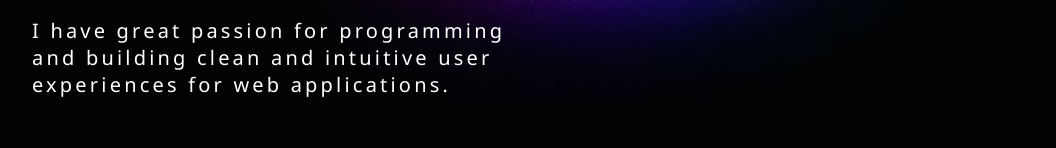
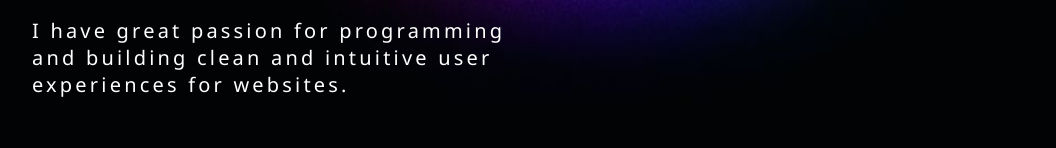
Before and after one commit to TenzinNsut/myportfolio, a website: page index.html in a window 1280 px wide. Shown: the part 416-564 px from the top of the page, without its empty margins (138-1194 px from the left). Drawn offline with Linux system fonts and the light colour scheme.

Commit message:
Update index.html

```diff
--- a/index.html
+++ b/index.html
@@ -51,7 +51,7 @@
           <h1>A passionate Web Developer.</h1>
           </div>
           <div class="sub-intro text-focus-in">
-            <h5>I have great passion for programming and building clean and intuitive user experiences for web applications.</h5>
+            <h5>I have great passion for programming and building clean and intuitive user experiences for websites.</h5>
           </div>
 
     </div>
```
